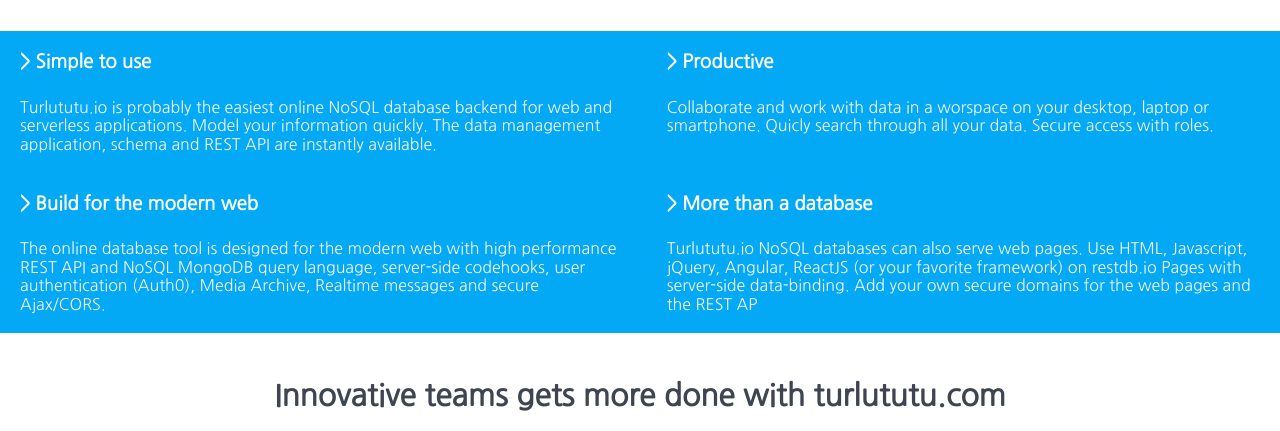
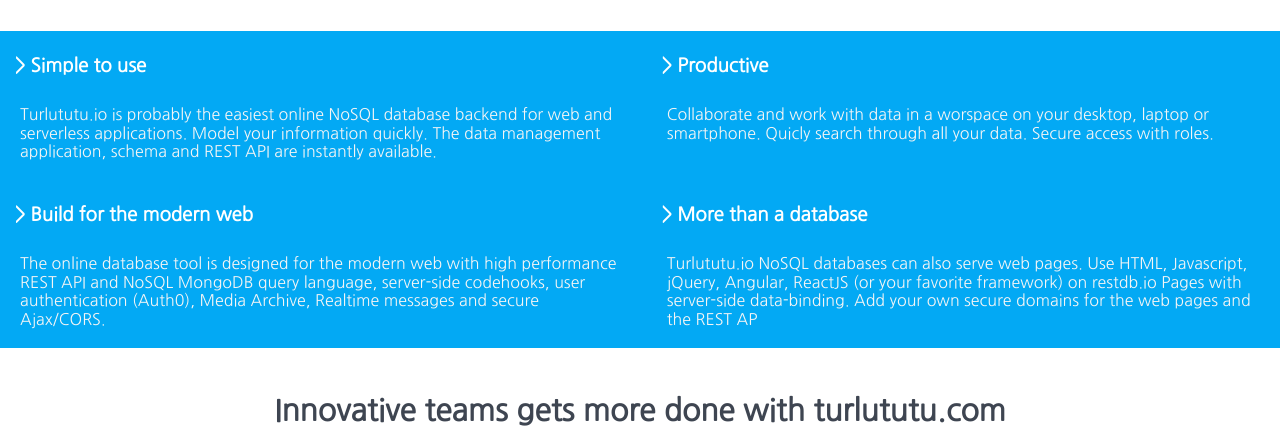
Before and after one commit to Meilyn/progressive-enhancement, a plain HTML site: page Turlututu/index.html in a window 1280 px wide. Shown: the part 700-1131 px from the top of the page. Drawn offline with Linux system fonts and the light colour scheme.

Commit message:
Readme Update

```diff
--- a/Turlututu/style.css
+++ b/Turlututu/style.css
@@ -67,8 +67,8 @@ ul, a {
 }
 .container h3 {
 	color: white;
-	padding: 5px 5px;
-	margin: 15px 15px;
+	padding: 5px 15px;
+	/*margin: 15px 15px;*/
 }
 .container p {
 	color: #f5f5f5;
```
Also changed, not shown: Turlututu/img/Turlututu.png (added), 2 other files.
